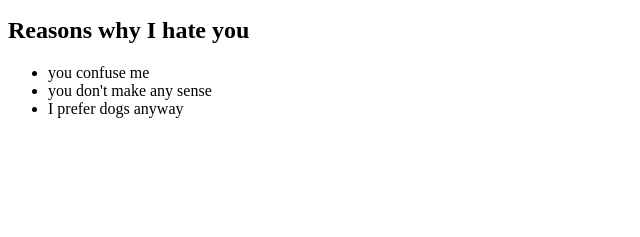
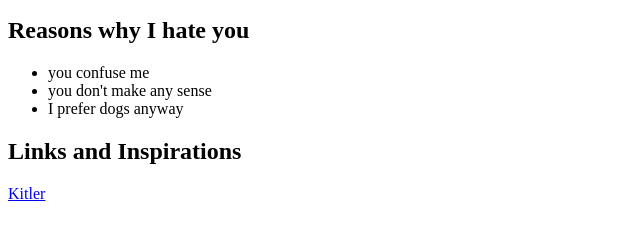
Before and after one commit to NickiHinz/TestHomepage, a plain HTML site: page index.html in a window 1280 px wide. Shown: the part 101-338 px from the top of the page, without its empty margins (0-640 px from the left). Drawn offline with Linux system fonts and the light colour scheme.

Commit message:
Update index.html

```diff
--- a/index.html
+++ b/index.html
@@ -13,5 +13,7 @@
       <li> you don't make any sense </li>
       <li> I prefer dogs anyway </li>
     </ul>
+    <h2> Links and Inspirations </h2>
+    <a href="http://www.catsthatlooklikehitler.com/cgi-bin/seigmiaow.pl">Kitler</a>
   </body>
 </html>
```
